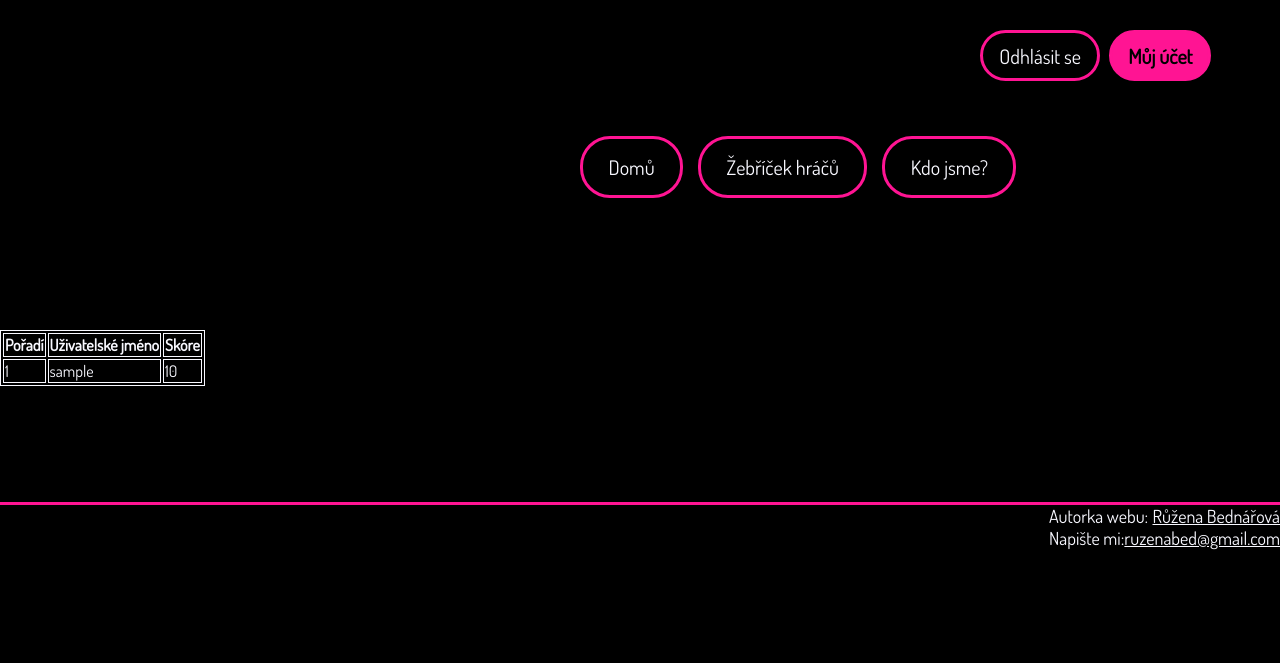
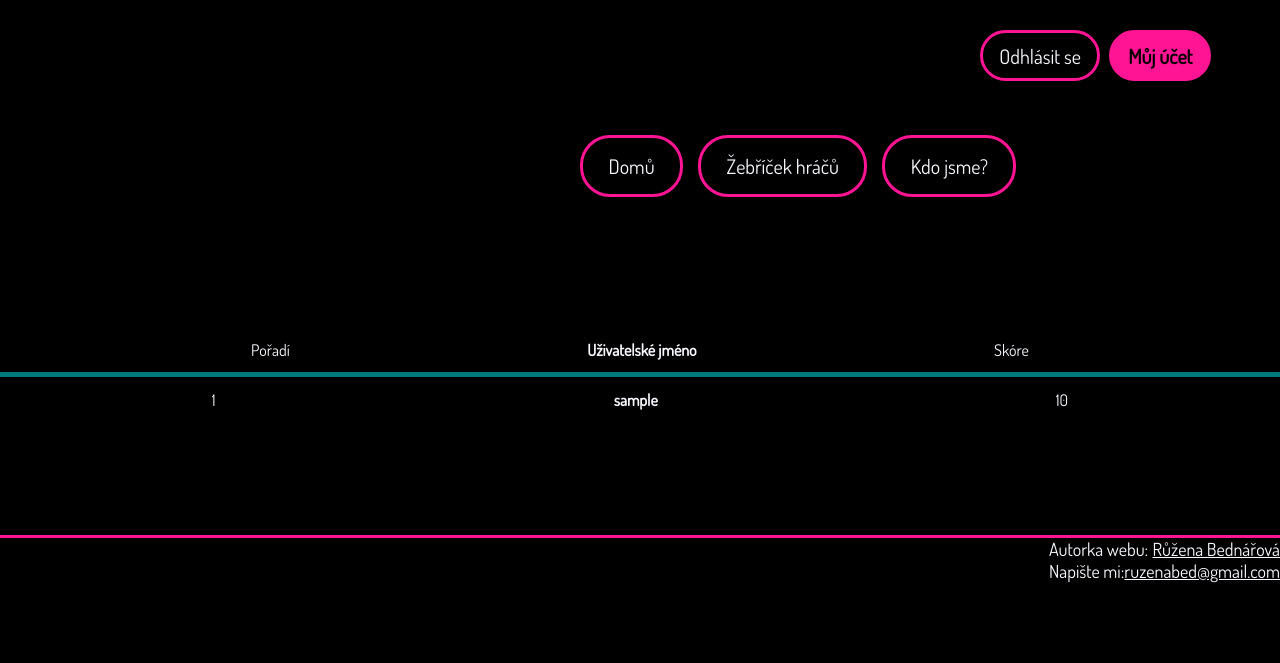
Before and after one commit to bednaruz/zwa, a PHP site: page /scoreboard.php in a window 1280 px wide. Shown: the top 663 px of the page. Run offline with PHP 8.4, Linux system fonts and the light colour scheme; the visitor is signed in with stand-in values (Sample User, id 1); tables that the repository leaves empty or names only in its code hold one stand-in row (values such as "Sample post").

Commit message:
styled scoreboard table

```diff
--- a/quizz1.php
+++ b/quizz1.php
@@ -20,7 +20,8 @@ if (mysqli_query($conn, $sql)) {
             VALUES
                 ('Kolik je 1+1?', 2),
                 ('A co 12*25?', 300),
-                ('Jaké číslo se používá pro error Not found', 404)";
+                ('Jaké číslo se používá pro error Not found', 404),
+                ('aSDGASDGASDF', 23546)";
     if (mysqli_query($conn, $sql)) {
         echo "Questions inserted correctly";
     } else {
--- a/scoreboard.php
+++ b/scoreboard.php
@@ -33,25 +33,25 @@ if (!isset($_SESSION)) {
             </div>
         </header>
         <main>
-            <table>
-                <thead>
-                    <tr>
-                        <th>Pořadí</th>
-                        <th>Uživatelské jméno</th>
-                        <th>Skóre</th>
-                    </tr>
-                </thead>
-                <tbody>
+            <div class="score-table">
+                <div class="score-header">
+                    <div class="score-rank">Pořadí</div>
+                    <div class="score-username">Uživatelské jméno</div>
+                    <div class="score-score">Skóre</div>
+                </div>
+                <div class="score-content">
                     <?php
-                    while($row = mysqli_fetch_array($result)) {
-                        echo '<td>'.$row[0].'</td>';
-                        echo '<td>'.$row[1].'</td>';
-                        echo '<td>'.$row[2].'</td>';
-                    }
-                    $conn->close();
+                        while($row = mysqli_fetch_array($result)) {
+                            echo '<div class="score-row">';
+                                echo '<div class="score-rank">'.$row[0].'</div>';
+                                echo '<div class="score-username">'.$row[1].'</div>';
+                                echo '<div class="score-score">'.$row[2].'</div>';
+                            echo '</div>';
+                        }
+                        $conn->close();
                     ?>
-                </tbody>
-            </table>
+                </div>
+            </div>
         </main>
         <footer>
             <address class="address-style">
--- a/style_dark.css
+++ b/style_dark.css
@@ -208,7 +208,45 @@ input[type=submit]:hover {
 span {
     color: red;
 }
+/*------------------scoreboard.php--------------*/
+.score-table {
+    display: grid;
+    align-items: center;
+    margin: 1vw auto;
+}
 
-table, th, td {
-    border: 1px solid ghostwhite;
+.score-header {
+    display: grid;
+    grid-row: 1;
+    border-bottom: 5px outset darkturquoise;
+    padding: 1% 8%;
+    text-align: center;
 }
+
+.score-content {
+    display: grid;
+    padding: 1%;
+    align-self: center;
+}
+
+.score-row {
+    display: grid;
+    text-align: center;
+}
+
+.score-rank {
+    display: grid;
+    grid-column: 1;
+}
+
+.score-username {
+    display: grid;
+    grid-column: 2;
+    font-weight: bold;
+}
+
+.score-score {
+    display: grid;
+    grid-column: 3;
+}
+/*----------------------------------------------*/
```
Also changed, not shown: index.php (+5 -5 lines), quizz.php (+32 -18 lines).
